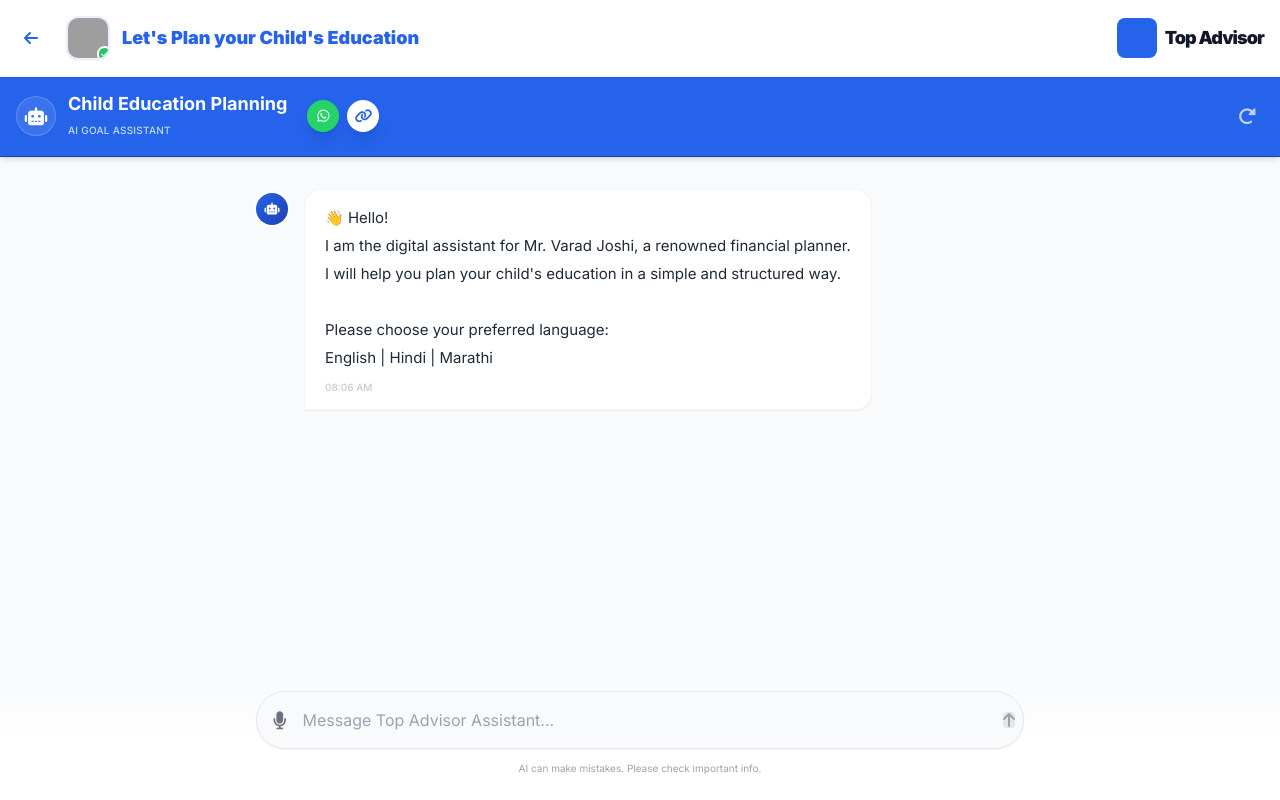
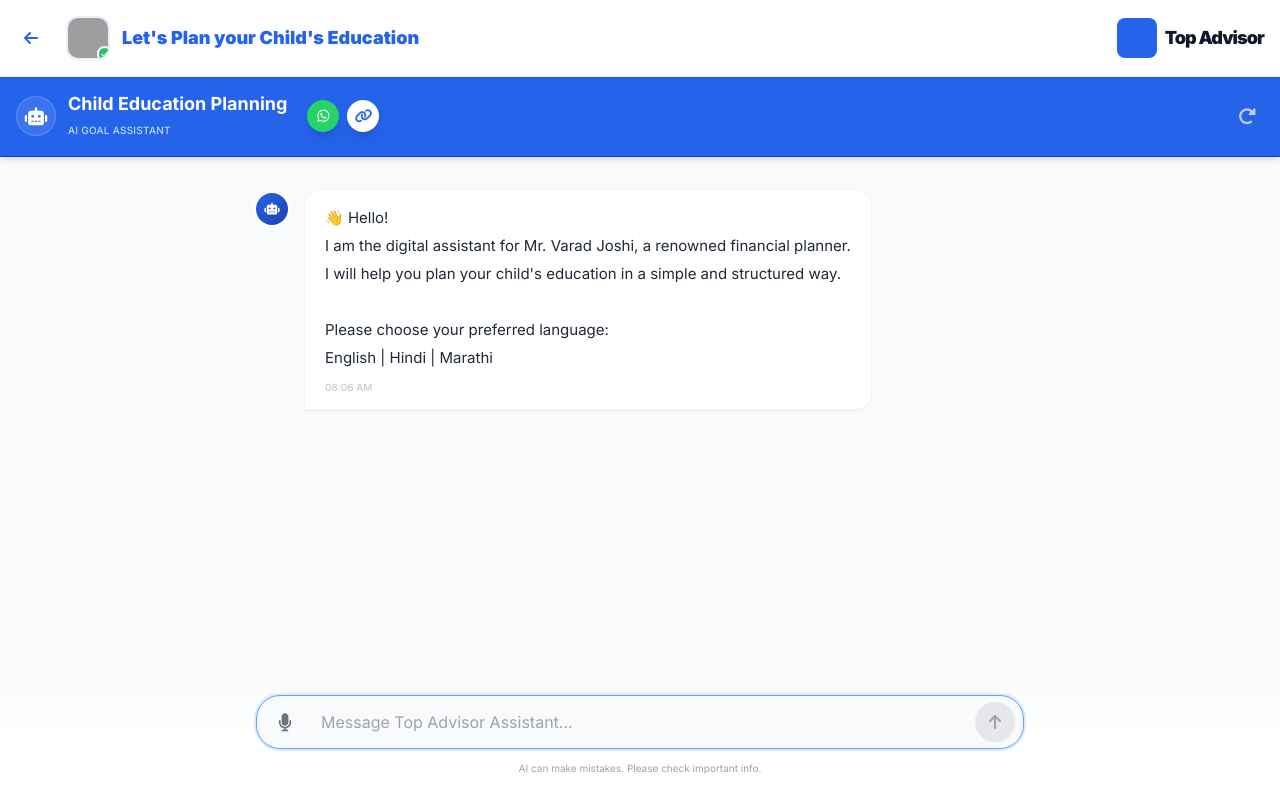
Before and after one commit to atharvpande77/bajaj-insurance-agent-micro-site-frontend, a React (Vite) app: page / in a window 1280 px wide. Both pictures are taken after a click on the button 492 px from the left and 956 px from the top of the page. Built offline with nearby package versions, Linux system fonts and the light colour scheme; grey boxes are pictures that could not be loaded.

Commit message:
add text bar autofocus and alignemnt

```diff
--- a/components/ChatbotPage.tsx
+++ b/components/ChatbotPage.tsx
@@ -41,6 +41,7 @@ export default function ChatbotPage({ priority }: ChatbotPageProps) {
     const chatEndRef = useRef<HTMLDivElement>(null);
     const scrollContainerRef = useRef<HTMLDivElement>(null);
     const eventSourceRef = useRef<EventSource | null>(null);
+    const inputRef = useRef<HTMLTextAreaElement>(null);
 
     // Track if usage just triggered a send to force scroll
     const userJustSentRef = useRef(false);
@@ -154,6 +155,13 @@ English | Hindi | Marathi`
             if (isNearBottom) {
                 chatEndRef.current?.scrollIntoView({ behavior: 'smooth' });
             }
+        }
+    }, [messages, isTyping]);
+
+    // Always keep the input focused
+    useEffect(() => {
+        if (!isTyping) {
+            inputRef.current?.focus();
         }
     }, [messages, isTyping]);
 
@@ -434,36 +442,55 @@ English | Hindi | Marathi`
                         </div>
                     )}
 
-                    <div className="relative flex items-center gap-2 bg-gray-50 border border-gray-200 rounded-full p-2 pl-4 shadow-sm hover:shadow-md transition-shadow focus-within:ring-2 focus-within:ring-blue-100 focus-within:border-blue-400">
+                    <div className="relative flex items-center gap-2 bg-gray-50 border border-gray-200 rounded-3xl p-1.5 px-2 shadow-sm hover:shadow-md transition-shadow focus-within:ring-2 focus-within:ring-blue-100 focus-within:border-blue-400">
 
                         <button
                             onClick={handleMockVoice}
                             disabled={isTyping}
-                            className={`p - 2 rounded - full transition - colors flex - shrink - 0 ${isTyping ? 'text-gray-300' : 'text-gray-500 hover:bg-gray-200 hover:text-gray-700'
-                                } `}
+                            className={`w-10 h-10 rounded-full transition-colors flex items-center justify-center flex-shrink-0 ${isTyping ? 'text-gray-300' : 'text-gray-500 hover:bg-gray-200 hover:text-gray-700'
+                                }`}
                             title="Voice Input"
                         >
                             <i className="fa-solid fa-microphone text-lg"></i>
                         </button>
 
-                        <input
-                            type="text"
+                        <textarea
+                            ref={inputRef}
+                            rows={1}
                             value={inputText}
-                            onChange={(e) => setInputText(e.target.value)}
-                            onKeyDown={(e) => e.key === 'Enter' && handleSend(inputText)}
+                            onChange={(e) => {
+                                setInputText(e.target.value);
+                                // Auto-resize
+                                e.target.style.height = 'auto';
+                                e.target.style.height = Math.min(e.target.scrollHeight, 120) + 'px';
+                            }}
+                            onKeyDown={(e) => {
+                                if (e.key === 'Enter' && !e.shiftKey) {
+                                    e.preventDefault();
+                                    handleSend(inputText);
+                                    // Reset height after send
+                                    e.currentTarget.style.height = 'auto';
+                                }
+                                // Shift+Enter: default behavior adds newline
+                            }}
                             placeholder={isTyping ? "Thinking..." : "Message Top Advisor Assistant..."}
                             disabled={isTyping}
-                            className="flex-1 bg-transparent border-none focus:ring-0 text-gray-800 placeholder-gray-400 text-base py-2 px-2 disabled:cursor-not-allowed"
+                            autoFocus
+                            className="flex-1 bg-transparent border-none outline-none focus:ring-0 text-gray-800 placeholder-gray-400 text-base py-2 px-2 disabled:cursor-not-allowed resize-none overflow-hidden leading-6"
                             autoComplete="off"
+                            style={{ minHeight: '40px', maxHeight: '120px' }}
                         />
 
                         <button
-                            onClick={() => handleSend(inputText)}
+                            onClick={() => {
+                                handleSend(inputText);
+                                if (inputRef.current) inputRef.current.style.height = 'auto';
+                            }}
                             disabled={!inputText.trim() || isTyping}
-                            className={`w - 10 h - 10 rounded - full flex items - center justify - center transition - all flex - shrink - 0 ${inputText.trim() && !isTyping
+                            className={`w-10 h-10 rounded-full flex items-center justify-center transition-all flex-shrink-0 ${inputText.trim() && !isTyping
                                 ? 'bg-[#2563EB] text-white shadow-md hover:bg-blue-700 active:scale-95'
                                 : 'bg-gray-200 text-gray-400 cursor-not-allowed'
-                                } `}
+                                }`}
                         >
                             {isTyping ? <i className="fa-solid fa-spinner animate-spin"></i> : <i className="fa-solid fa-arrow-up"></i>}
                         </button>
```
